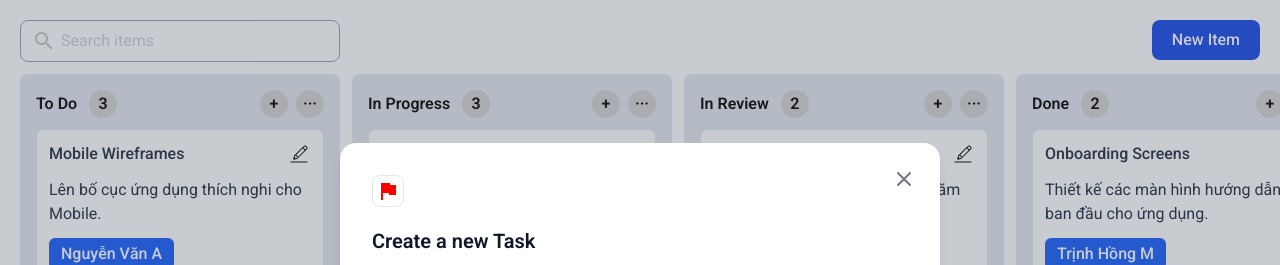
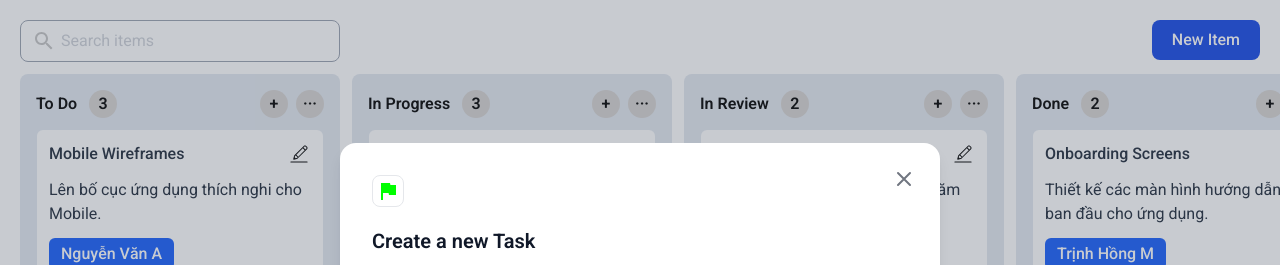
Before and after one commit to neiht-dev/mindx-code-intensive, a React (Vite) app in the folder lesson-4/: page / in a window 1280 px wide. Both pictures are taken after a click on the button "New Item". Shown: the top 265 px of the page. Built offline with nearby package versions, Linux system fonts and the light colour scheme.

Commit message:
feat: implement task addition in modal with flag selection

```diff
--- a/lesson-4/src/App.tsx
+++ b/lesson-4/src/App.tsx
@@ -1,8 +1,8 @@
 import Header from "./components/Header";
 import Modal from "./components/Modal";
 import ListContainer from "./components/ListContainer";
+import { tasks } from "./data/mock";
 import { getTasks, TaskStatus } from "./data/service";
-
 import { useState } from "react";
 
 const App = () => {
@@ -15,16 +15,30 @@ const App = () => {
 
 	const handleOpenNewModal = () => setIsModalOpen(true);
 	const handleCloseModal = () => setIsModalOpen(false);
+
 	const handleSaveModal = (data: {
 		title: string;
 		description: string;
 		endDate: Date;
 		assign: number;
 		status: number;
+		flag: number;
 	}) => {
-		console.log(data)
+		console.log(data);
+		tasks.push({
+			taskId: tasks
+				.map((task) => task.taskId)
+				.reduce((maxValue, value) => Math.max(maxValue, value)) + 1,
+			title: data.title,
+			description: data.description,
+			statusId: data.status,
+			flagId: data.flag,
+			assignedTo: data.assign,
+			deadline: data.endDate
+		});
 		setIsModalOpen(false);
 	};
+
 	const todoTasks = getTasks(TaskStatus.ToDo, query);
 	const inProgressTasks = getTasks(TaskStatus.InProgress, query);
 	const inReviewTasks = getTasks(TaskStatus.InReview, query);
@@ -37,10 +51,7 @@ const App = () => {
 				onClose={handleCloseModal}
 				onSave={handleSaveModal}
 			/>
-			<Header
-				onSearch={handleSearch}
-				onOpenModal={handleOpenNewModal}
-			/>
+			<Header onSearch={handleSearch} onOpenModal={handleOpenNewModal} />
 			<div className="flex flex-row items-start justify-between gap-3">
 				<ListContainer {...todoTasks} />
 				<ListContainer {...inProgressTasks} />
--- a/lesson-4/src/components/Header.tsx
+++ b/lesson-4/src/components/Header.tsx
@@ -4,7 +4,6 @@ interface HeaderProps {
 	onSearch: (query: string) => void;
 	onOpenModal: () => void;
 }
-
 
 const Header = ({ onSearch, onOpenModal }: HeaderProps) => {
 	return (
--- a/lesson-4/src/components/Modal.tsx
+++ b/lesson-4/src/components/Modal.tsx
@@ -1,6 +1,6 @@
 import { useState } from "react";
 import { FlagIcon, CloseIcon } from "./Icons";
-import { users, taskStatus } from "../data/mock"
+import { users, taskStatus, flags } from "../data/mock";
 
 interface ModalProps {
     isOpen: boolean;
@@ -11,9 +11,9 @@ interface ModalProps {
         endDate: Date;
         assign: number;
         status: number;
+        flag: number;
     }) => void;
 }
-
 
 const Modal = ({ isOpen, onClose, onSave }: ModalProps) => {
     // Form fields
@@ -22,23 +22,23 @@ const Modal = ({ isOpen, onClose, onSave }: ModalProps) => {
     const [endDate, setEndDate] = useState(new Date());
     const [assign, setAssign] = useState(1);
     const [status, setStatus] = useState(1);
+    const [flag, setFlag] = useState(1);
 
     // Fields validations
     const [titleValidation, setTitleValidation] = useState("");
     const validateForm = () => {
-        let pass = true
+        let pass = true;
         if (title.trim() === "") {
-            setTitleValidation("Title is required")
-            console.log(titleValidation)
-            pass = false
+            setTitleValidation("Title is required");
+            console.log(titleValidation);
+            pass = false;
         }
-        return pass
-    }
+        return pass;
+    };
 
     const handleSave = () => {
-        console.log(title, description, endDate, assign, status)
         if (!validateForm()) return;
-        onSave({ title, description, endDate, assign, status });
+        onSave({ title, description, endDate, assign, status, flag });
     };
 
     if (!isOpen) return null;
@@ -49,15 +49,22 @@ const Modal = ({ isOpen, onClose, onSave }: ModalProps) => {
                 {/* Buttons */}
                 <div className="flex flex-row justify-between">
                     <button
-                        className="absolute top-6 right-6 text-2xl text-gray-400 hover:text-gray-600 cursor-pointer"
+                        className="absolute top-6 right-6 cursor-pointer text-2xl text-gray-400 hover:text-gray-600"
                         onClick={onClose}
                     >
                         <CloseIcon />
                     </button>
 
-                    <div className="flex h-8 w-8 items-center justify-center rounded-lg border border-gray-200">
-                        <FlagIcon color="red" />
-                    </div>
+                    <button
+                        className="flex h-8 w-8 items-center justify-center rounded-lg border border-gray-200"
+                        onClick={() => {
+                            const maxFlagId = Math.max(...flags.map(f => f.flagId));
+                            setFlag(flag === maxFlagId ? 1 : flag + 1);
+                        }}
+                    >
+                        <FlagIcon color={flags.find(f => f.flagId === flag)?.color || flags[1].color} />
+                        <input type="hidden" value={flag} />
+                    </button>
                 </div>
 
                 {/* Title */}
@@ -101,8 +108,10 @@ const Modal = ({ isOpen, onClose, onSave }: ModalProps) => {
                             <input
                                 type="date"
                                 className="mt-1 w-full rounded-lg border border-gray-300 px-3.5 py-2.5 text-gray-900"
-                                value={endDate.toISOString().split('T')[0]}
-                                onChange={(e) => setEndDate(new Date(e.target.value))}
+                                value={endDate.toISOString().split("T")[0]}
+                                onChange={(e) =>
+                                    setEndDate(new Date(e.target.value))
+                                }
                             />
                         </div>
                     </div>
@@ -128,10 +137,15 @@ const Modal = ({ isOpen, onClose, onSave }: ModalProps) => {
                             <select
                                 className="mt-1 w-full rounded-lg border border-gray-300 px-3.5 py-2.5 text-gray-900"
                                 value={assign}
-                                onChange={(e) => setAssign(Number(e.target.value))}
+                                onChange={(e) =>
+                                    setAssign(Number(e.target.value))
+                                }
                             >
                                 {users.map((user) => (
-                                    <option key={user.userId} value={user.userId}>
+                                    <option
+                                        key={user.userId}
+                                        value={user.userId}
+                                    >
                                         {user.name}
                                     </option>
                                 ))}
@@ -151,7 +165,10 @@ const Modal = ({ isOpen, onClose, onSave }: ModalProps) => {
                         >
                             <option value="">Choose status</option>
                             {taskStatus.map((status) => (
-                                <option key={status.statusId} value={status.statusId}>
+                                <option
+                                    key={status.statusId}
+                                    value={status.statusId}
+                                >
                                     {status.name}
                                 </option>
                             ))}
@@ -162,21 +179,21 @@ const Modal = ({ isOpen, onClose, onSave }: ModalProps) => {
                     <div className="flex gap-3 pt-4">
                         <button
                             type="button"
-                            className="flex-1 rounded-lg border border-gray-300 bg-white px-6 py-2.5 text-base font-semibold text-gray-700 hover:bg-gray-50 cursor-pointer"
+                            className="flex-1 cursor-pointer rounded-lg border border-gray-300 bg-white px-6 py-2.5 text-base font-semibold text-gray-700 hover:bg-gray-50"
                             onClick={onClose}
                         >
                             Cancel
                         </button>
                         <button
                             type="submit"
-                            className="flex-1 rounded-lg bg-purple-500 px-6 py-2.5 text-base font-semibold text-white hover:bg-purple-600 cursor-pointer"
+                            className="flex-1 cursor-pointer rounded-lg bg-purple-500 px-6 py-2.5 text-base font-semibold text-white hover:bg-purple-600"
                         >
                             Save
                         </button>
                     </div>
                 </form>
             </div>
-        </div>
+        </div >
     );
 };
 
```
